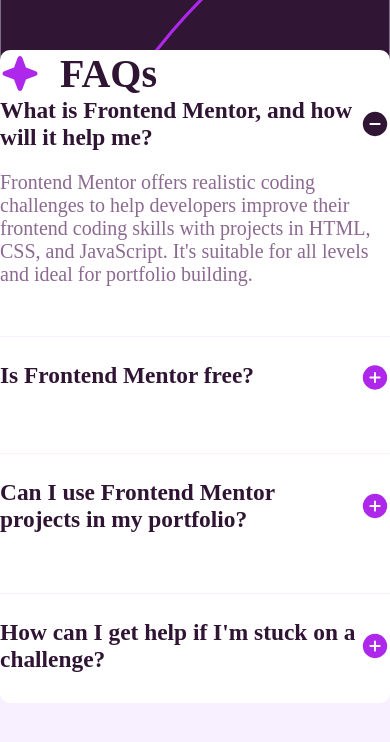
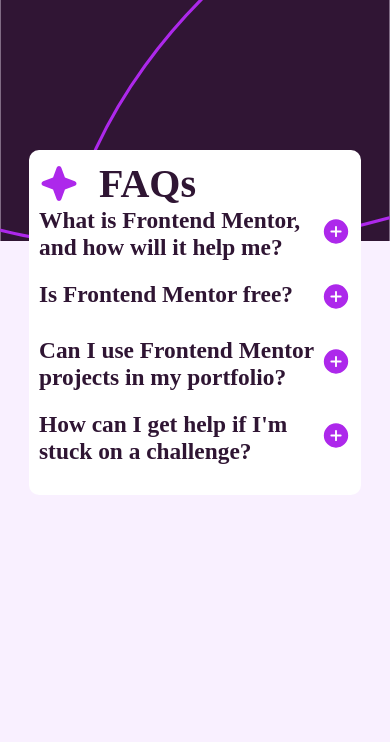
Before and after one commit to mutheeEverlyn/faq-accordion-main, a plain HTML site: page index.html in a window 390 px wide. Drawn offline with Linux system fonts and the light colour scheme.

Commit message:
added some files

```diff
--- a/index.html
+++ b/index.html
@@ -4,36 +4,70 @@
     <meta charset="UTF-8">
     <meta name="viewport" content="width=device-width, initial-scale=1.0">
     <link rel="stylesheet" type="text/css" href="style.css">
-    <link rel="icon" href="images/favicon-32x32.svg">
-    <title>faqs accordion main page</title>
+    <title>FAQs Accordion Main Page</title>
+    <link rel="icon" type="image/png" href="images/favicon-32x32.png">
 </head>
 <body>
 
 <div class="container">
     <div class="item1">
         <img src="images/icon-star.svg">
-   <h1> FAQs </h1>
-</div>
-<div class="item2">
-    <h3>What is Frontend Mentor, and how will it help me? </h3>
-    <img src="images/icon-minus.svg">
-</div>
-<div class="item3">
-    <p>Frontend Mentor offers realistic coding challenges to help developers improve their frontend coding skills with projects
-     in HTML, CSS, and JavaScript. It's suitable for all levels and ideal for portfolio building.</p>
+        <h1>FAQs</h1>
     </div>
-    <div class="item4">
-     <h3>Is Frontend Mentor free? </h3>
-     <img src="images/icon-plus.svg">
+
+    <div class="faq-item">
+        <div class="item2">
+            <h3>What is Frontend Mentor, and how will it help me?</h3>
+            <button class="btn"><img class="plus" src="images/icon-plus.svg">
+                <img class="hide minus" src="images/icon-minus.svg">
+            </button>
+        </div>
+        <div class="item3">
+            <p>Frontend Mentor offers realistic coding challenges to help developers improve their
+               frontend coding skills with projects in HTML, CSS, and JavaScript. It's suitable for all levels and ideal for portfolio building.</p>
+        </div>
     </div>
-     <div class="item5">
-      <h3>Can I use Frontend Mentor projects in my portfolio?</h3>
-      <img src="images/icon-plus.svg">
+
+    <div class="faq-item">
+        <div class="item2">
+            <h3>Is Frontend Mentor free?</h3>
+            <button class="btn"><img class="plus" src="images/icon-plus.svg">
+                <img class="hide minus" src="images/icon-minus.svg">
+            </button>
+        </div>
+        <div class="item3">
+            <p>Yes, Frontend Mentor offers both free and premium coding challenges, with the free option
+               providing access to a range of projects suitable for all skill levels.</p>
+        </div>
     </div>
-    <div class="item6">
-       <h3> How can I get help if I'm stuck on a  challenge? </h3>
-       <img src="images/icon-plus.svg">
+
+    <div class="faq-item">
+        <div class="item2">
+            <h3>Can I use Frontend Mentor projects in my portfolio?</h3>
+            <button class="btn"><img class="plus" src="images/icon-plus.svg">
+                <img class="hide minus" src="images/icon-minus.svg">
+            </button>
+        </div>
+        <div class="item3">
+            <p>Yes, you can use projects completed on Frontend Mentor in your portfolio. It's an excellent
+               way to showcase your skills to potential employers!</p>
+        </div>
+    </div>
+
+    <div class="faq-item">
+        <div class="item2">
+            <h3>How can I get help if I'm stuck on a challenge?</h3>
+            <button class="btn"><img class="plus" src="images/icon-plus.svg">
+                <img class="hide minus" src="images/icon-minus.svg">
+            </button>
+        </div>
+        <div class="item3">
+            <p>The best place to get help is inside Frontend Mentor's Discord community. There's a help channel
+               where you can ask questions and seek support from other community members.</p>
+        </div>
     </div>
 </div>
+
+<script src="script.js"></script>
 </body>
 </html>
--- /dev/null
+++ b/script.js
@@ -0,0 +1,14 @@
+document.querySelectorAll(".btn").forEach(btn => {
+    btn.addEventListener("click", function() {
+        var plus = this.querySelector(".plus");
+        var minus = this.querySelector(".minus");
+        var paragraph = this.closest(".faq-item").querySelector(".item3 p");
+
+        // Toggle visibility of plus and minus icons
+        plus.classList.toggle("hide");
+        minus.classList.toggle("show");
+
+        // Toggle visibility of the paragraph
+        paragraph.classList.toggle("show");
+    });
+});
--- a/style.css
+++ b/style.css
@@ -1,75 +1,96 @@
-*{
-    margin: 0px;
-    padding: 0px;
+* {
+    margin: 0;
+    padding: 0;
 }
-body{
+
+body {
     background-image: url('images/background-pattern-desktop.svg');
     background-size: contain;
     background-repeat: no-repeat;
     font-size: 20px;
     background-color: hsl(275, 100%, 97%);
 }
-h1,h3{
+
+h1, h3 {
     color: hsl(292, 42%, 14%);
 }
-.container{
+
+button {
+    border: none;
+    background: white;
+    all: unset;
+    position: relative;
+}
+
+.container {
     width: 600px;
     padding: 30px;
     margin: 150px auto;
     background: white;
     border-radius: 10px;
 }
-.item1{
+
+.item1 {
     display: flex;
     margin: 20px;
 }
-.item2{
+
+.item2 {
     display: flex;
     justify-content: space-between;
 }
-.item1 img{
-    margin-right:20px ;
+
+.item1 img {
+    margin-right: 20px;
 }
-.item3{
-    margin: 20px 0px;
+
+.item3 {
+    margin: 20px 0;
 }
-.item3 p{
+
+.item3 p {
     color: hsl(292, 16%, 49%);
+    display: none;
 }
-.item4,.item5,.item6{
-    margin: 30px 0px;
-    padding-top: 25px;
-    display: flex;
-    justify-content: space-between;
-    border-top: 1px solid hsl(275, 100%, 97%);
-    border-bottom: ipx solid hsl(275, 100%, 97%);
+
+.item3 p.show {
+    display: block;
 }
-.item4 h3:hover{
-    color: blueviolet;
-}.item5 h3:hover{
+
+.hide {
+    display: none;
+}
+
+.show {
+    display: block;
+}
+
+.item2 h3:hover,
+.item4 h3:hover,
+.item5 h3:hover,
+.item6 h3:hover {
     color: blueviolet;
 }
-.item6 h3:hover{
-    color: blueviolet;
-}
-@media only screen and (max-width: 400px){
-    body{
+
+@media only screen and (max-width: 400px) {
+    body {
         background-color: hsl(275, 100%, 97%);
         background-image: url('images/background-pattern-mobile.svg');
         background-size: contain;
         background-repeat: no-repeat;
-        /* width: 100vw; */
+        width: 100vw;
     }
- .container{
-    width: 100%;
-    margin: 50px auto;
-    padding: 0px;
-    justify-content: space-between;
-    display: flex;
-    flex-direction: column;
-    flex-wrap: wrap;
- }
- .item1{
-    margin: 0px;
- }
+
+    .container {
+        width: 80%;
+        margin: 150px auto 200px auto;
+        padding: 10px;
+        justify-content: space-between;
+        display: flex;
+        flex-direction: column;
+    }
+
+    .item1 {
+        margin: 0;
+    }
 }
```
